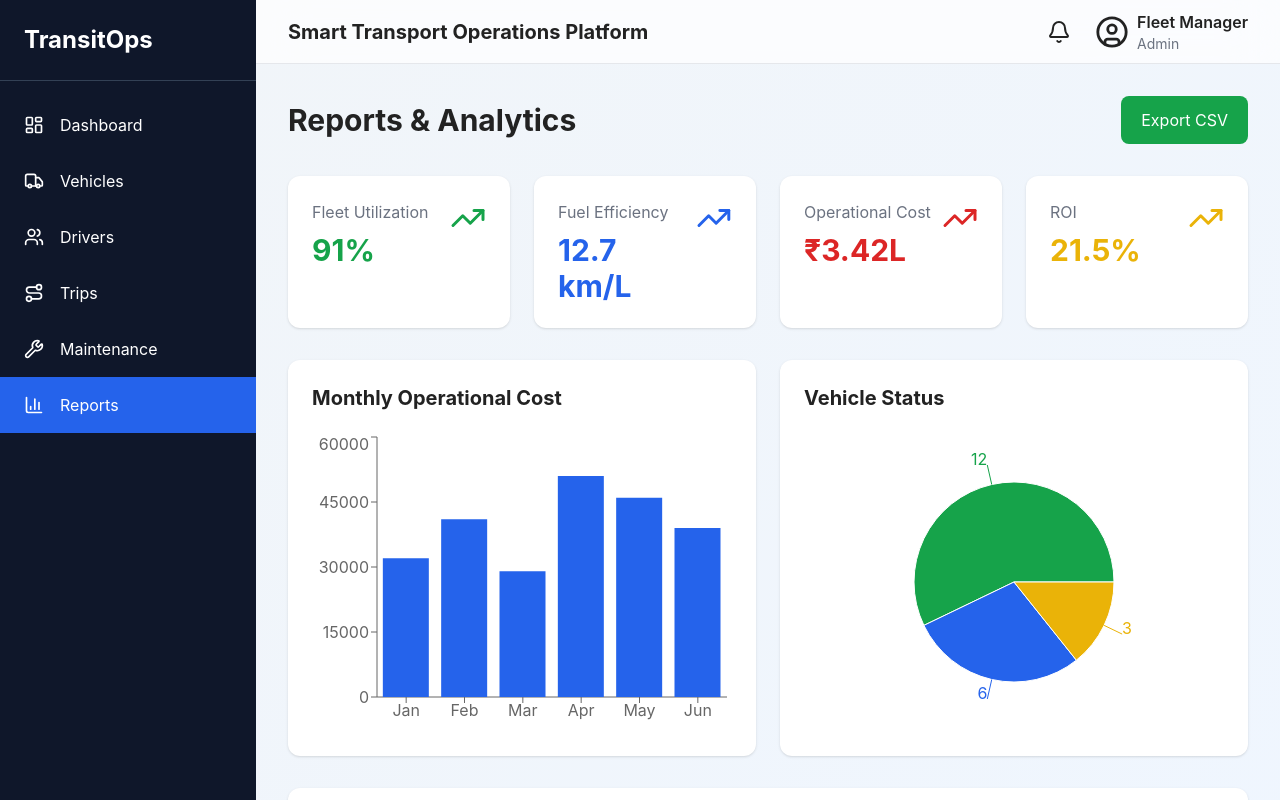
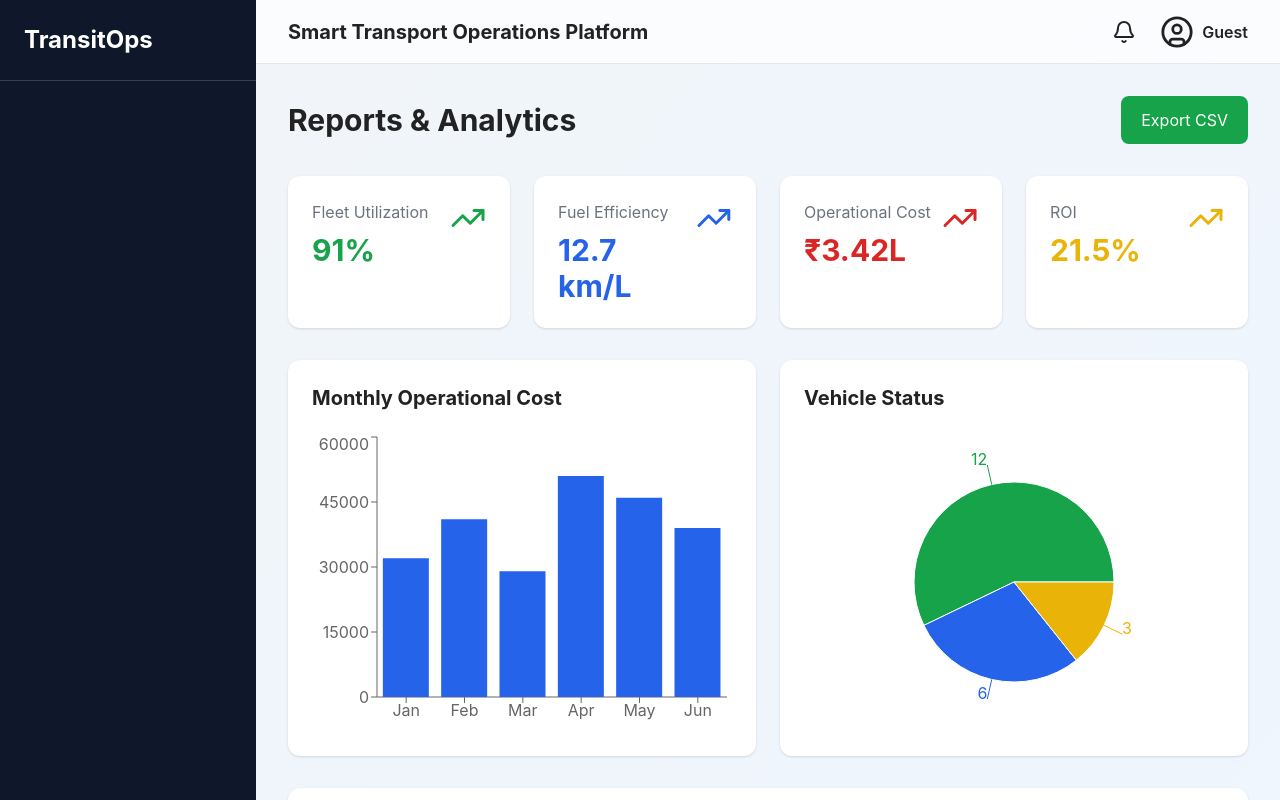
Before and after one commit to Bhavya240306/TransitOps, a React (Vite) app in the folder frontend/: page /reports in a window 1280 px wide. Shown: the top 800 px of the page. Built offline with nearby package versions, Linux system fonts and the light colour scheme.

Commit message:
Dashboard bug resolved

```diff
--- a/frontend/src/components/Dashboard.jsx
+++ b/frontend/src/components/Dashboard.jsx
@@ -1,91 +1,36 @@
+import { useEffect, useState } from "react";
+import api from "../api/axios";
 import StatCard from "../components/StatCard";
-import FleetChart from "../components/FleetChart";
 import RecentTrips from "../components/RecentTrips";
 
-export default function Dashboard(){
+export default function Dashboard() {
+  const [stats, setStats] = useState(null);
+  const [error, setError] = useState(null);
 
-return(
+  useEffect(() => {
+    api.get("/dashboard")
+      .then((res) => setStats(res.data.data))
+      .catch((err) => {
+        console.error(err);
+        setError(err.response?.data?.error?.message || "Failed to load dashboard");
+      });
+  }, []);
 
-<div>
+  if (error) return <div className="text-red-600">{error}</div>;
+  if (!stats) return <div>Loading...</div>;
 
-<h1 className="text-3xl font-bold mb-8">
-
-Dashboard
-
-</h1>
-
-<div className="grid grid-cols-4 gap-6">
-
-<StatCard
-title="Active Vehicles"
-value="14"
-color="bg-blue-600"
-/>
-
-<StatCard
-title="Drivers On Trip"
-value="9"
-color="bg-green-600"
-/>
-
-<StatCard
-title="Maintenance"
-value="3"
-color="bg-yellow-500"
-/>
-
-<StatCard
-title="Fuel Cost"
-value="₹52,400"
-color="bg-red-500"
-/>
-
-</div>
-
-<div className="grid grid-cols-3 gap-6 mt-8">
-
-<div className="col-span-2">
-
-<FleetChart/>
-
-</div>
-
-<div>
-
-<div className="bg-white rounded-xl shadow p-6">
-
-<h2 className="font-bold mb-4">
-
-Quick Stats
-
-</h2>
-
-<div className="space-y-4">
-
-<p>Fleet Utilization <b>91%</b></p>
-
-<p>Available Drivers <b>15</b></p>
-
-<p>Trips Today <b>23</b></p>
-
-<p>Fuel Efficiency <b>12.7 km/L</b></p>
-
-</div>
-
-</div>
-
-</div>
-
-</div>
-
-<div className="mt-8">
-
-<RecentTrips/>
-
-</div>
-
-</div>
-
-)
-
+  return (
+    <div>
+      <h1 className="text-3xl font-bold mb-8">Dashboard</h1>
+      <div className="grid grid-cols-4 gap-6">
+        <StatCard title="Active Vehicles" value={stats.activeVehicles} color="bg-blue-600" />
+        <StatCard title="Drivers On Trip" value={stats.driversOnTrip} color="bg-green-600" />
+        <StatCard title="Maintenance" value={stats.maintenanceVehicles} color="bg-yellow-500" />
+        <StatCard title="Fleet Utilization" value={stats.fleetUtilization} color="bg-red-500" />
+      </div>
+      <div className="mt-8">
+        <RecentTrips />
+      </div>
+    </div>
+  );
 }
--- a/frontend/src/components/Navbar.jsx
+++ b/frontend/src/components/Navbar.jsx
@@ -1,42 +1,25 @@
+import { useContext } from "react";
 import { Bell, UserCircle } from "lucide-react";
+import { AuthContext } from "../context/AuthContext";
 
 export default function Navbar() {
+    const { user } = useContext(AuthContext);
+
     return (
-
         <header className="h-16 backdrop-blur-xl bg-white/70 dark:bg-slate-900/70 border-b flex justify-between items-center px-8">
-
             <div>
-
-                <h1 className="font-bold text-xl">
-                    Smart Transport Operations Platform
-                </h1>
-
+                <h1 className="font-bold text-xl">Smart Transport Operations Platform</h1>
             </div>
-
             <div className="flex gap-6 items-center">
-
                 <Bell />
-
                 <div className="flex items-center gap-2">
-
                     <UserCircle size={34} />
-
                     <div>
-
-                        <h2 className="font-semibold">
-                            Fleet Manager
-                        </h2>
-
-                        <p className="text-sm text-gray-500">
-                            Admin
-                        </p>
-
+                        <h2 className="font-semibold">{user?.fullName || "Guest"}</h2>
+                        <p className="text-sm text-gray-500">{user?.role?.replace("_", " ") || ""}</p>
                     </div>
-
                 </div>
-
             </div>
-
         </header>
     );
 }
--- a/frontend/src/components/Sidebar.jsx
+++ b/frontend/src/components/Sidebar.jsx
@@ -1,70 +1,42 @@
+import { useContext } from "react";
 import {
     LayoutDashboard,
     Truck,
     Users,
     Route,
     Wrench,
-    BarChart3
+    BarChart3,
 } from "lucide-react";
-
 import { NavLink } from "react-router-dom";
+import { AuthContext } from "../context/AuthContext";
 
 const menus = [
-    {
-        title: "Dashboard",
-        icon: LayoutDashboard,
-        path: "/dashboard",
-    },
-    {
-        title: "Vehicles",
-        icon: Truck,
-        path: "/vehicles",
-    },
-    {
-        title: "Drivers",
-        icon: Users,
-        path: "/drivers",
-    },
-    {
-        title: "Trips",
-        icon: Route,
-        path: "/trips",
-    },
-    {
-        title: "Maintenance",
-        icon: Wrench,
-        path: "/maintenance",
-    },
-    {
-        title: "Reports",
-        icon: BarChart3,
-        path: "/reports",
-    },
+    { title: "Dashboard", icon: LayoutDashboard, path: "/dashboard", roles: ["FLEET_MANAGER", "DRIVER", "SAFETY_OFFICER", "FINANCIAL_ANALYST"] },
+    { title: "Vehicles", icon: Truck, path: "/vehicles", roles: ["FLEET_MANAGER"] },
+    { title: "Drivers", icon: Users, path: "/drivers", roles: ["FLEET_MANAGER", "SAFETY_OFFICER"] },
+    { title: "Trips", icon: Route, path: "/trips", roles: ["FLEET_MANAGER"] },
+    { title: "Maintenance", icon: Wrench, path: "/maintenance", roles: ["FLEET_MANAGER"] },
+    { title: "Reports", icon: BarChart3, path: "/reports", roles: ["FLEET_MANAGER", "FINANCIAL_ANALYST"] },
 ];
 
 export default function Sidebar() {
+    const { user } = useContext(AuthContext);
+    const visibleMenus = menus.filter((item) => item.roles.includes(user?.role));
+
     return (
         <aside className="w-64 h-screen bg-slate-900 text-white fixed">
-
             <div className="text-2xl font-bold p-6 border-b border-slate-700">
                 TransitOps
             </div>
-
             <div className="mt-4 flex flex-col">
-
-                {menus.map((item) => {
-
+                {visibleMenus.map((item) => {
                     const Icon = item.icon;
-
                     return (
-
                         <NavLink
                             key={item.path}
                             to={item.path}
                             className={({ isActive }) =>
-                                `flex items-center gap-4 px-6 py-4 hover:bg-slate-800 ${
-                                    isActive ? "bg-blue-600" : ""
-                                }`
+                                `flex items-center gap-4 px-6 py-4 hover:bg-slate-800 ${isActive ? "bg-blue-600" : ""}`
                             }
                         >
                             <Icon size={20} />
@@ -73,7 +45,6 @@ export default function Sidebar() {
                     );
                 })}
             </div>
-
         </aside>
     );
 }
```
